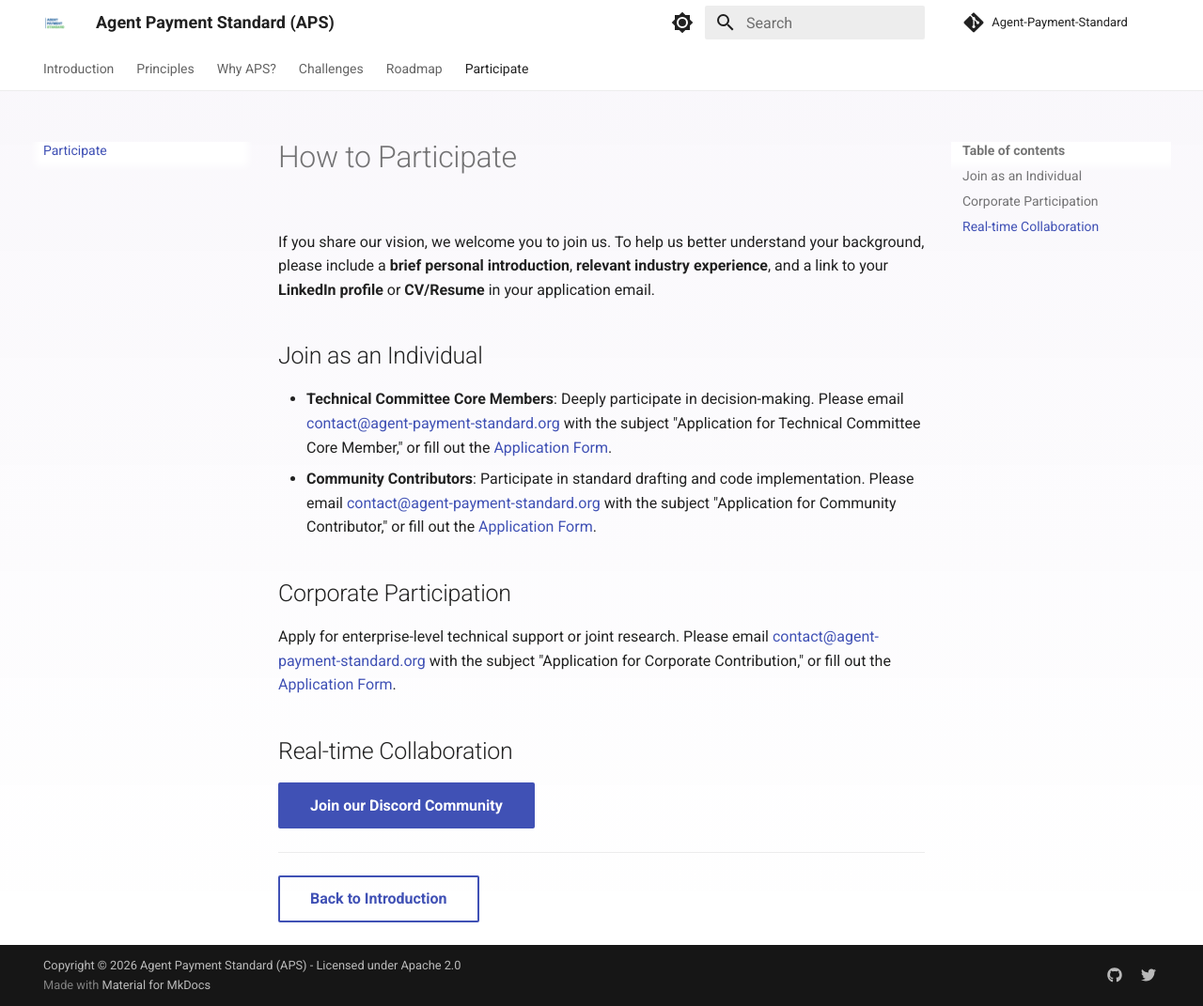
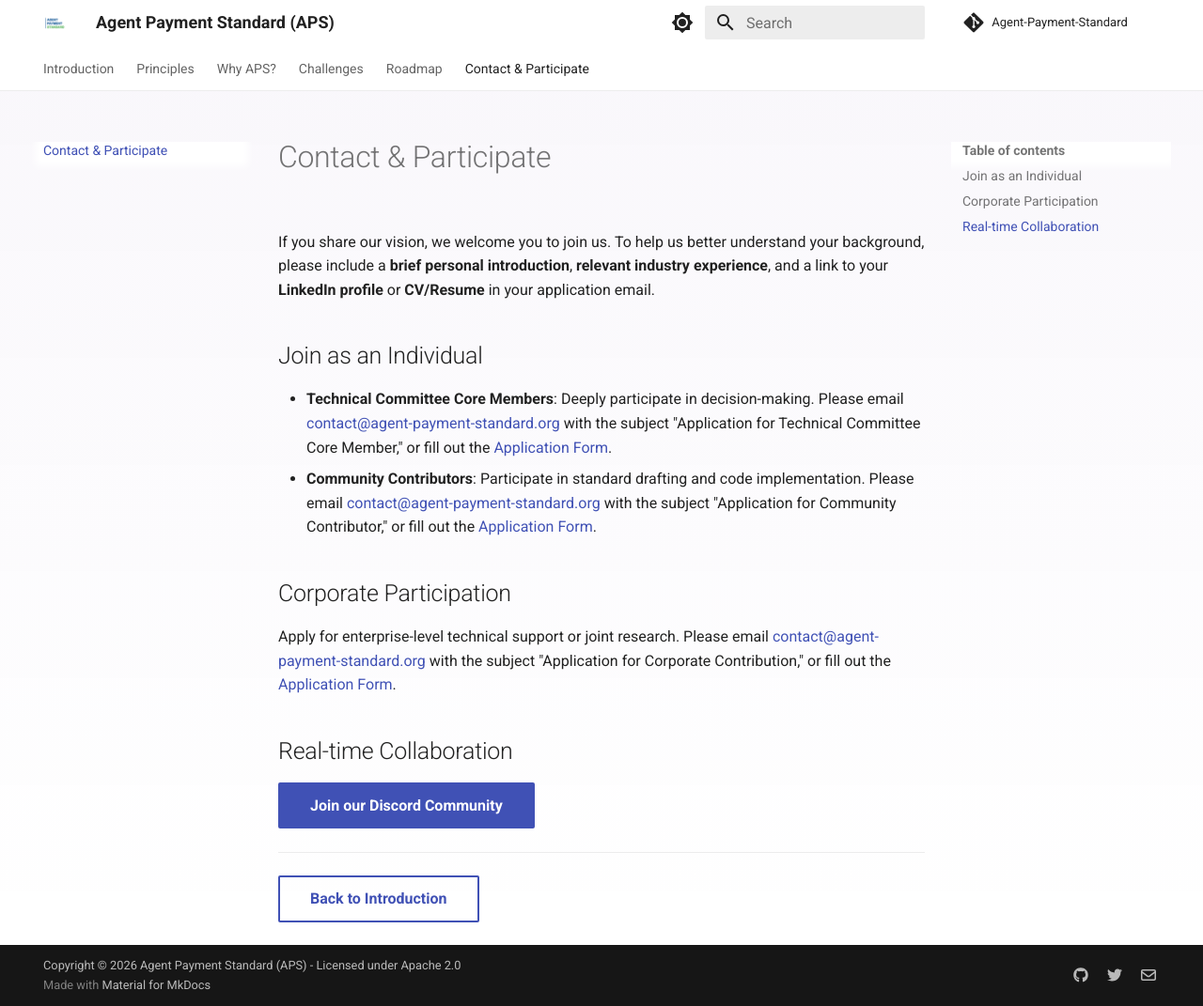
Before and after one commit to Agent-Payment-Standard/Agent-Payment-Standard-Website, an MkDocs documentation site: the page built from docs/participate.md, in a window 1280 px wide and 1071 px high. Shown: the whole window at 94% size. Built offline with MkDocs 1.6.1 and Material for MkDocs 9.7.7, drawn with Linux system fonts in a browser that asks for light colours.

Commit message:
docs: rename Participate to Contact & Participate and localize internal buttons

```diff
--- a/docs/participate.md
+++ b/docs/participate.md
@@ -1,4 +1,4 @@
-# How to Participate
+# Contact & Participate
 
 If you share our vision, we welcome you to join us. To help us better understand your background, please include a **brief personal introduction**, **relevant industry experience**, and a link to your **LinkedIn profile** or **CV/Resume** in your application email.
 
--- a/mkdocs.yml
+++ b/mkdocs.yml
@@ -60,7 +60,7 @@ nav:
   - Why APS?: why-aps.md
   - Challenges: challenges.md
   - Roadmap: roadmap.md
-  - Participate: participate.md
+  - Contact & Participate: participate.md
 
 extra:
   social:
@@ -68,5 +68,7 @@ extra:
       link: https://github.com/Agent-Payment-Standard
     - icon: fontawesome/brands/twitter
       link: https://x.com/AgentPayStd
+    - icon: fontawesome/regular/envelope
+      link: mailto:contact@agent-payment-standard.org
 
 copyright: Copyright &copy; 2026 Agent Payment Standard (APS) - Licensed under Apache 2.0
```
